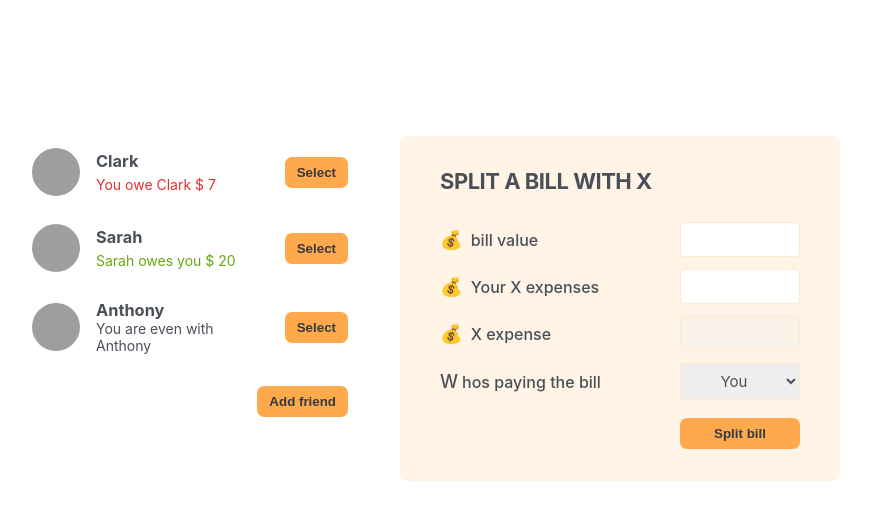
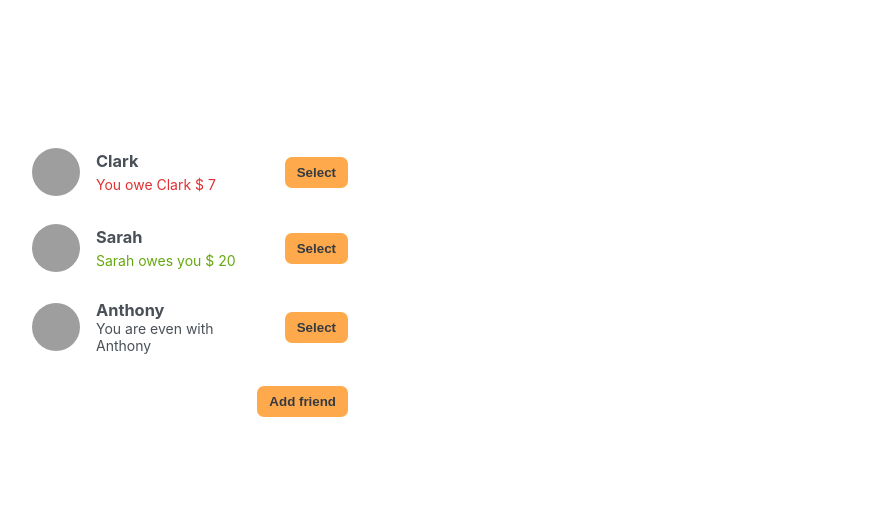
Before and after one commit to aymanaarab/eat-split-react-project, a React (Create React App) app: page / in a window 1280 px wide. Shown: the top 520 px of the page, without its empty margins (210-1081 px from the left). Built offline with nearby package versions, Linux system fonts and the light colour scheme; grey boxes are pictures that could not be loaded.

Commit message:
add friend button work fine , select friend buttons dont work

```diff
--- a/src/App.js
+++ b/src/App.js
@@ -26,53 +26,67 @@ function Button({ children, onclick }) {
   )
 }
 function App() {
-  const [friend,setfriends]=useState(initialFriends);
+  const [friend, setfriends] = useState(initialFriends);
   const [showaddfriend, setsaf] = useState(false);
+  const [selectedfrien, setsf] = useState(null);
+
+
+
+  function handleselectf(friend ) {
+    setsf({selectedfrien:friend});
+    console.log('before the return',selectedfrien)
+  }
+
   function handleshowfriend() {
     setsaf((show) => !show)
   }
-  function addfriend(friend){
-    setfriends(friends=>[...friends,friend]);
+  function addfriend(friend) {
+    setfriends(friends => [...friends, friend]);
     setsaf(!showaddfriend);
     //setsaf((show) => !show)
+  }
 
-  }
   return (
     <div className='app'>
       <div className='sidebar'>
 
-        <FriendList friends={friend} />
-        {showaddfriend && <FormaddFriend  onaddfriend={addfriend}/>}
+        <FriendList friends={friend} Onselection={handleselectf} />
+        {showaddfriend && <FormaddFriend onaddfriend={addfriend} Onselection={handleselectf} />}
+
         <Button onclick={handleshowfriend}>{showaddfriend ? 'Close' : 'Add friend'}</Button>
+
       </div>
-      <SplitButton />
+
+      {selectedfrien && <SplitButton selectedfrien={selectedfrien} />}
+
+
     </div>
   );
 }
-function FriendList({friends}) {
+function FriendList({ friends, Onselection }) {
   // const friends = initialFriends;
   return (
     <ul>
       {friends.map((friend) =>
-        (<Friend friend={friend} key={friend.id} />))
+        (<Friend friend={friend} key={friend.id} Onselection={Onselection} />))
       } </ul>
   )
 }
-function Friend({ friend }) {
+function Friend({ friend, Onselection }) {
   return <li>
     <img src={friend.image} alt={friend.name} />
     <h3>{friend.name}</h3>
     {friend.balance < 0 && <p className='red'> You owe {friend.name} $ {Math.abs(friend.balance)} </p>}
     {friend.balance === 0 && <p> You are even with {friend.name}  </p>}
     {friend.balance > 0 && <p className='green'>  {friend.name} owes you $ {Math.abs(friend.balance)}  </p>}
-    <Button> Select</Button>
+    <Button onClick={() => Onselection((friend)) }> Select</Button>
   </li>
 }
 
-function FormaddFriend({onaddfriend}) {
+function FormaddFriend({ onaddfriend }) {
   function handlesubmit(e) {
     e.preventDefault();
-    if (!name || !image ) return ;
+    if (!name || !image) return;
     const id = crypto.randomUUID;
     //when we click into submit on the form then we create a new utilisateur
     // with creating an array new friend that contain name from state image from  state random id and balance that 0
@@ -103,21 +117,21 @@ function FormaddFriend({onaddfriend}) {
     </form>
   )
 }
-function SplitButton() {
+function SplitButton(selectedfrien) {
   return (
     <form className='form-split-bill'>
-      <h2> Split a bill with X </h2>
+      <h2> Split a bill with {selectedfrien.name} </h2>
       <label>💰  bill value  </label>
       <input type='text' />
 
-      <label>💰  Your X expenses   </label>
+      <label>💰  Your  expenses   </label>
       <input type='text' />
-      <label>💰  X  expense  </label>
+      <label>💰  {selectedfrien.name}  expense  </label>
       <input type='text' disabled />
       <label> Whos paying the bill</label>
       <select>
         <option value='user'>You</option>
-        <option value='friend'> X</option>
+        <option value='friend'> {selectedfrien.name}</option>
       </select>
       <Button>Split bill</Button>
     </form>
```
